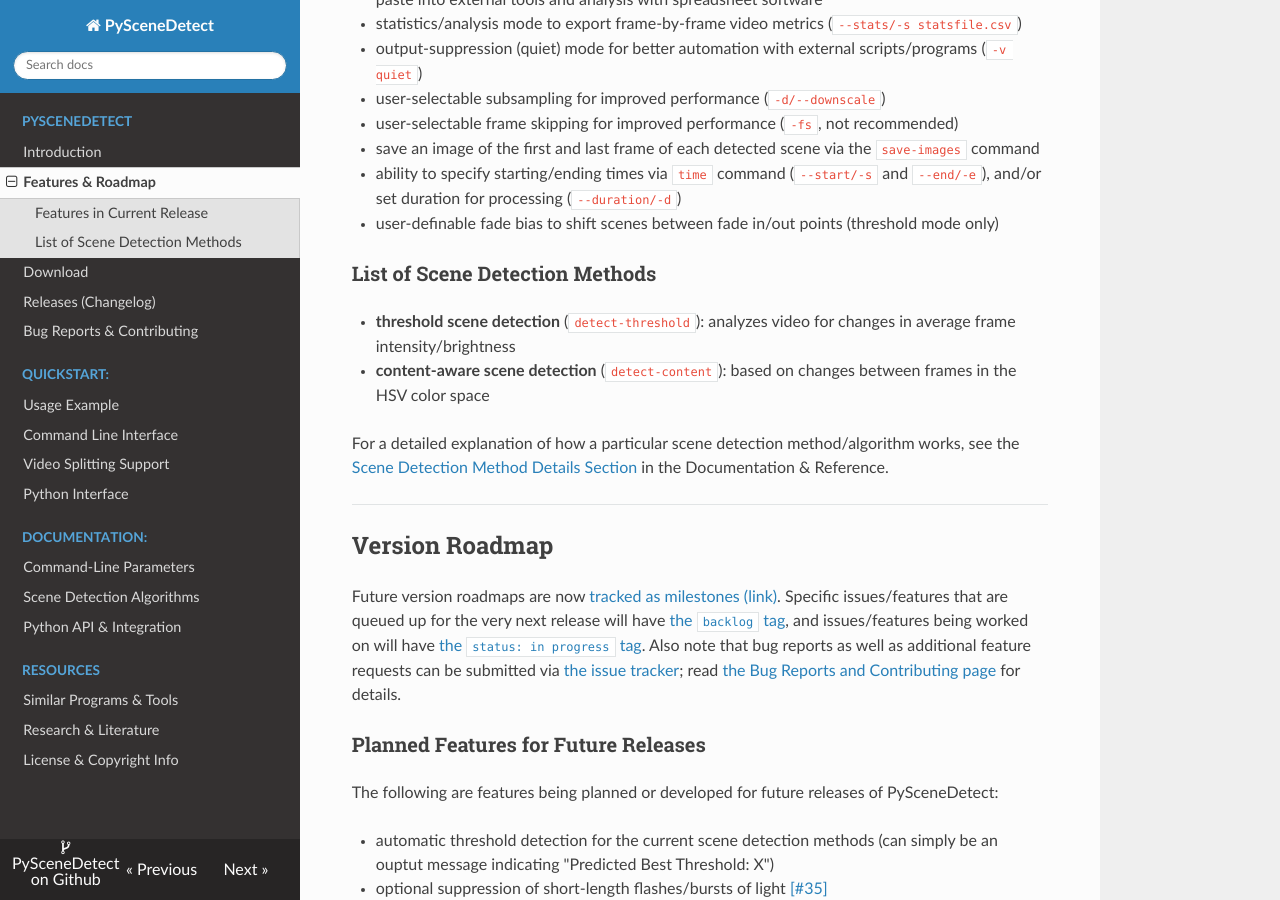
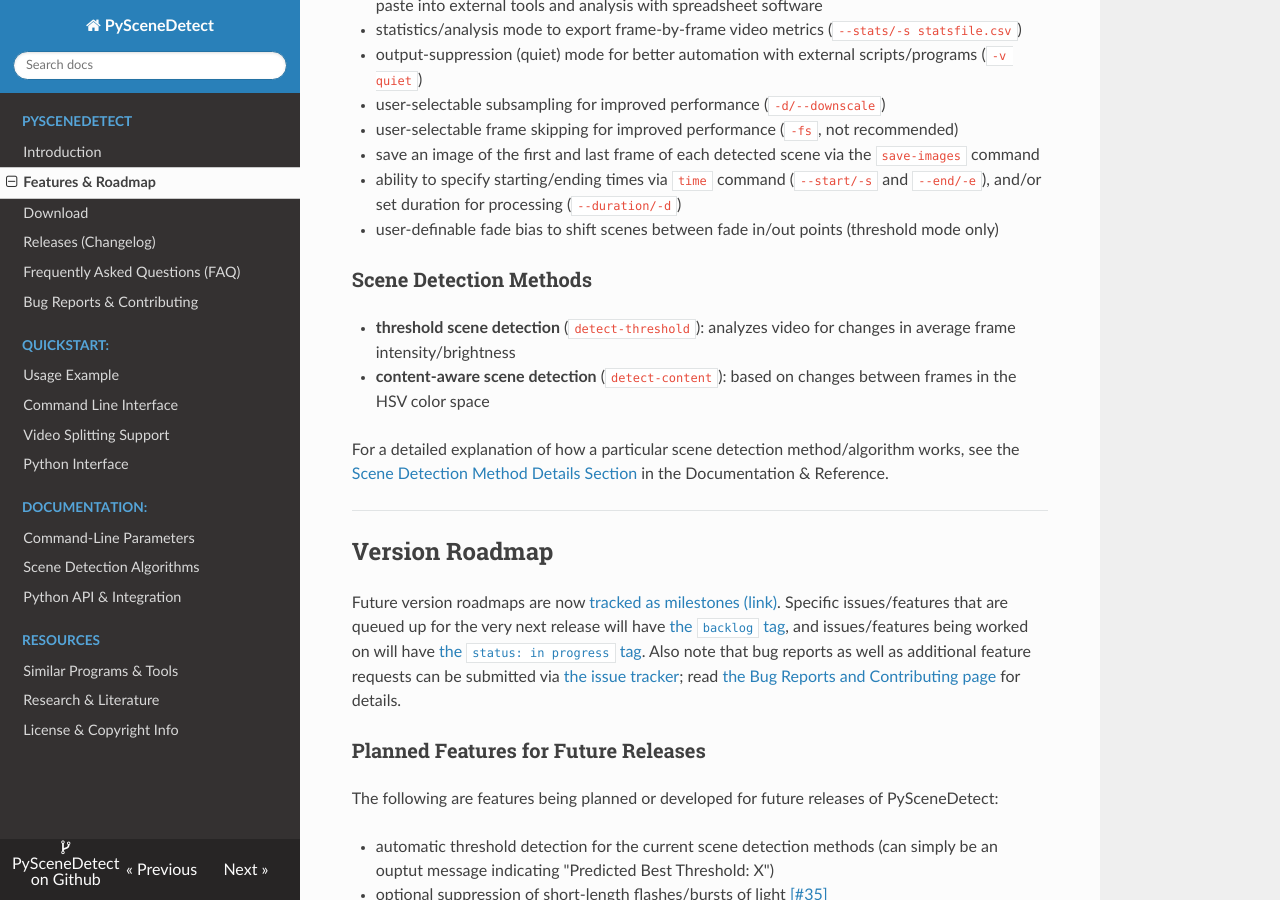
Before and after one commit to vovamushak/PySceneDetect, an MkDocs documentation site: the page built from docs/features.md, in a window 1280 px wide and 900 px high, scrolled down 964 px. Built offline with MkDocs 1.6.1, drawn with Linux system fonts in a browser that asks for light colours; nearby versions of some CDN libraries; old or Windows-style settings are respelled for this version of MkDocs.

Commit message:
Update docs, add FAQ.

```diff
--- a/docs/features.md
+++ b/docs/features.md
@@ -25,7 +25,7 @@
 ----------------
 
 
-### Features in Current Release
+## Features in Current Release
 
  - exports list of scenes to .CSV file and terminal (both timecodes and frame numbers) with `list-scenes` command
  - exports timecodes in standard format (HH:MM:SS.nnn), comma-separated for easy copy-and-paste into external tools and analysis with spreadsheet software
@@ -37,7 +37,7 @@
  - ability to specify starting/ending times via `time` command (`--start/-s` and `--end/-e`), and/or set duration for processing (`--duration/-d`)
  - user-definable fade bias to shift scenes between fade in/out points (threshold mode only)
 
-### List of Scene Detection Methods
+### Scene Detection Methods
 
  - **threshold scene detection** (`detect-threshold`): analyzes video for changes in average frame intensity/brightness
  - **content-aware scene detection** (`detect-content`): based on changes between frames in the HSV color space
@@ -52,7 +52,8 @@ For a detailed explanation of how a particular scene detection method/algorithm
 
 Future version roadmaps are now [tracked as milestones (link)](https://github.com/Breakthrough/PySceneDetect/milestones).  Specific issues/features that are queued up for the very next release will have [the `backlog` tag](https://github.com/Breakthrough/PySceneDetect/issues?q=is%3Aissue+is%3Aopen+label%3A%22status%3A+backlog%22), and issues/features being worked on will have [the `status: in progress` tag](https://github.com/Breakthrough/PySceneDetect/issues?q=is%3Aissue+is%3Aopen+label%3A%22status%3A+in+progress%22).  Also note that bug reports as well as additional feature requests can be submitted via [the issue tracker](https://github.com/Breakthrough/PySceneDetect/issues); read [the Bug Reports and Contributing page](contributing.md) for details.
 
-<h3>Planned Features for Future Releases</h3>
+
+### Planned Features for Future Releases
 
 The following are features being planned or developed for future releases of PySceneDetect:
 
--- a/mkdocs.yml
+++ b/mkdocs.yml
@@ -15,6 +15,7 @@ pages:
     - 'Features & Roadmap': 'features.md'
     - 'Download': 'download.md'
     - 'Releases (Changelog)': 'changelog.md'
+    - 'Frequently Asked Questions (FAQ)': 'faq.md'
     - 'Bug Reports & Contributing': 'contributing.md'
 - 'Quickstart:':
     - 'Usage Example': 'examples/usage-example.md'
```
Also changed, not shown: docs/contributing.md (+3 -3 lines), docs/faq.md (added, +25 -0 lines).
